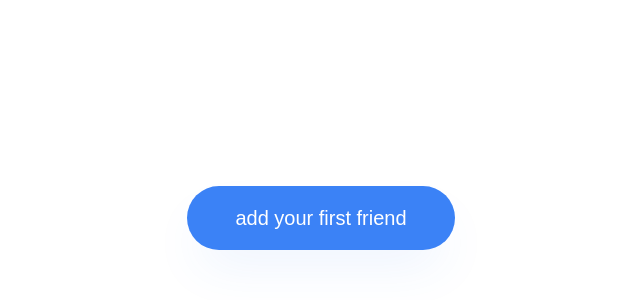
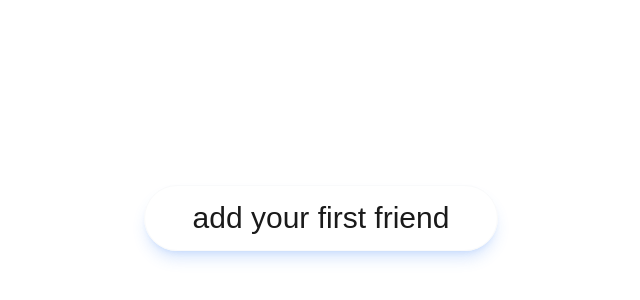
Before and after one commit to AnushriyaB/human-crm, a React (Vite) app: page /dashboard in a window 1280 px wide. Shown: the part 182-482 px from the top of the page, without its empty margins (319-959 px from the left). Built offline with nearby package versions, Linux system fonts and the light colour scheme; a web font is replaced by a local one.

Commit message:
UI: Standardize 'Add First Friend' button to Primary Pill style

```diff
--- a/src/pages/Dashboard.jsx
+++ b/src/pages/Dashboard.jsx
@@ -43,8 +43,9 @@ export default function Dashboard() {
 
                     <Button
                         onClick={() => setIsOnboarding(true)}
-                        size="lg"
-                        className="rounded-full px-12 py-8 text-xl shadow-2xl shadow-brand/10 hover:shadow-brand/20 transition-all lowercase"
+
+                        variant="ghost"
+                        className="px-12 py-8 text-3xl border border-gray-50 shadow-lg shadow-brand/20 transition-all lowercase"
                     >
                         add your first friend
                     </Button>
```
Also changed, not shown: 4 other files (tests, documents, lock files or other folders).
